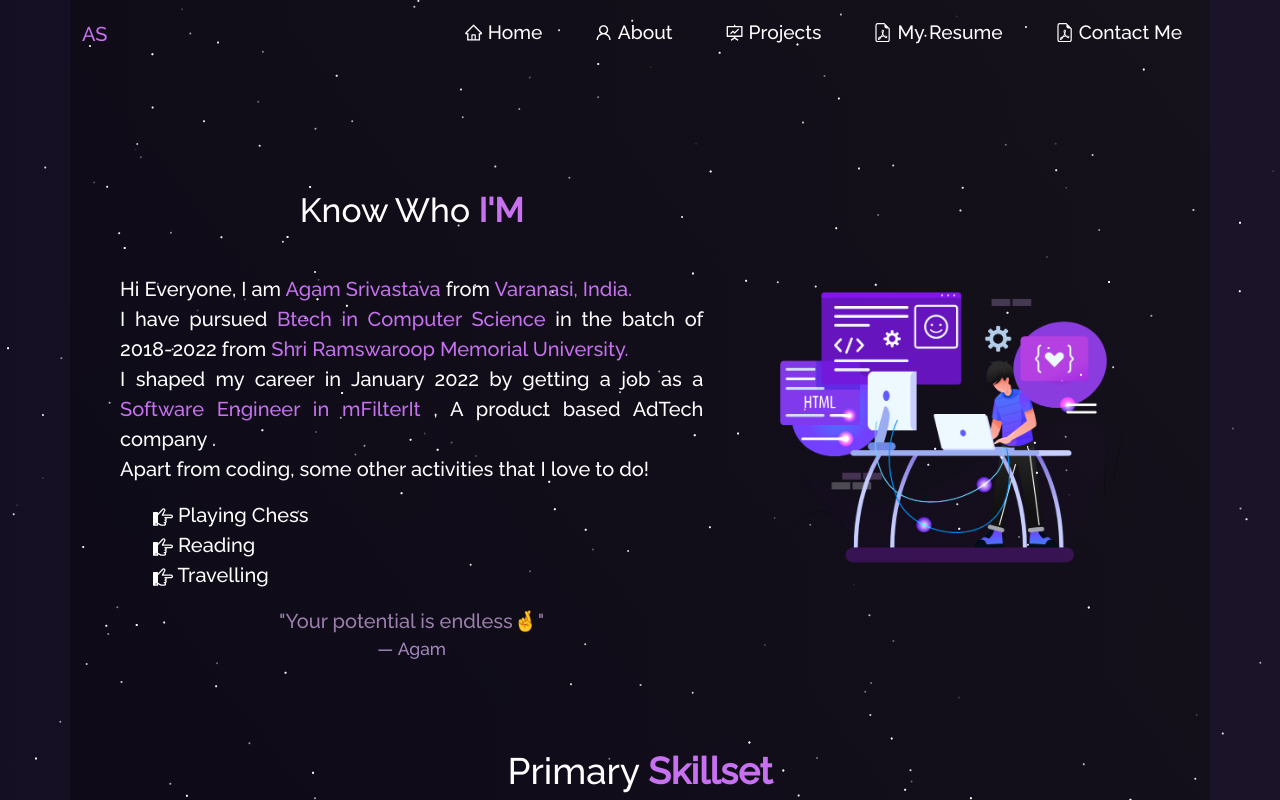
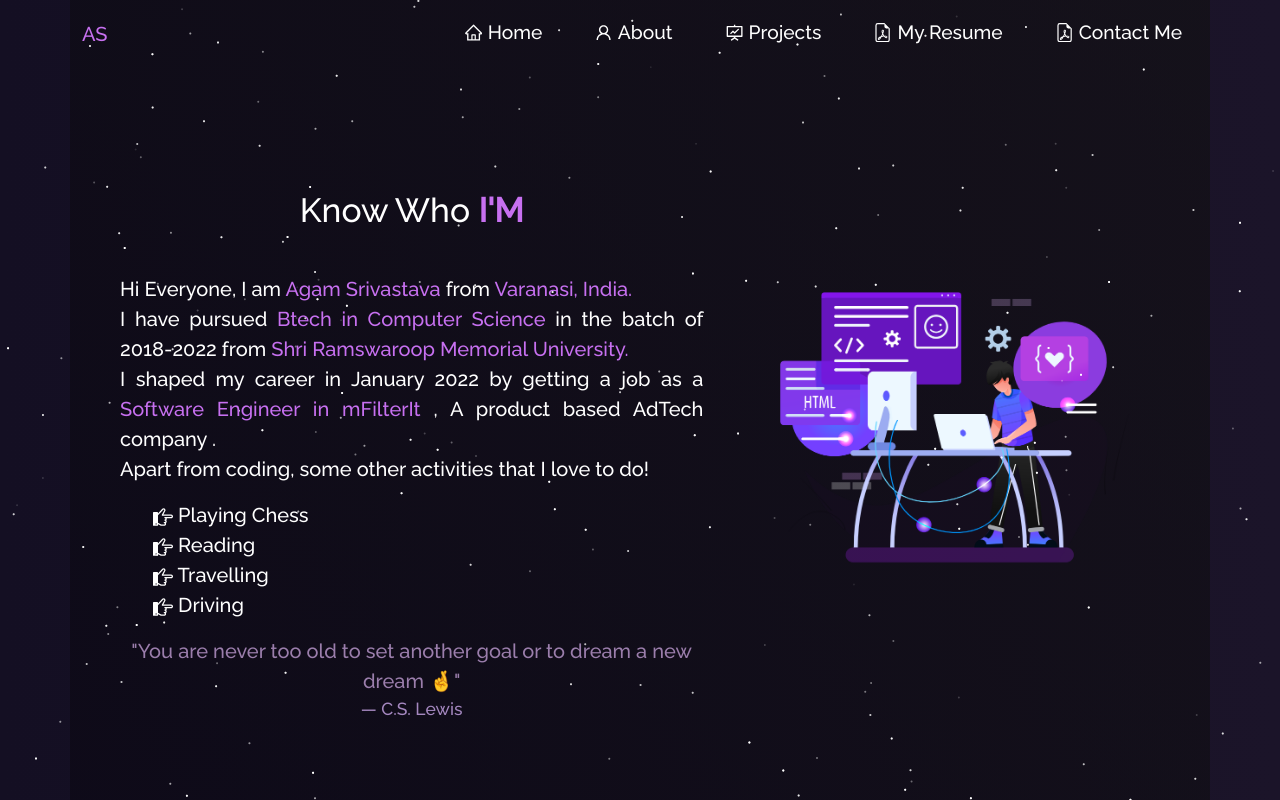
Before and after one commit to vns-agm/agam-portfolio, a React (Create React App) app: page /about in a window 1280 px wide. Shown: the top 800 px of the page. Built offline with nearby package versions, Linux system fonts and the light colour scheme.

Commit message:
quotes updated

```diff
--- a/src/components/About/AboutCard.js
+++ b/src/components/About/AboutCard.js
@@ -30,12 +30,15 @@ function AboutCard() {
             <li className="about-activity">
               <ImPointRight /> Travelling
             </li>
+            <li className="about-activity">
+              <ImPointRight /> Driving
+            </li>
           </ul>
 
           <p style={{ color: "rgb(155 126 172)" }}>
-            "Your potential is endless🤞"{" "}
+            "You are never too old to set another goal or to dream a new dream 🤞"{" "}
           </p>
-          <footer className="blockquote-footer">Agam</footer>
+          <footer className="blockquote-footer">C.S. Lewis</footer>
         </blockquote>
       </Card.Body>
     </Card>
```
